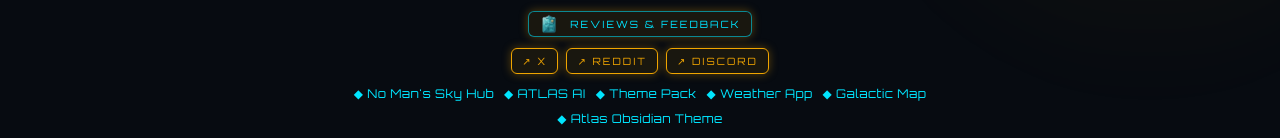
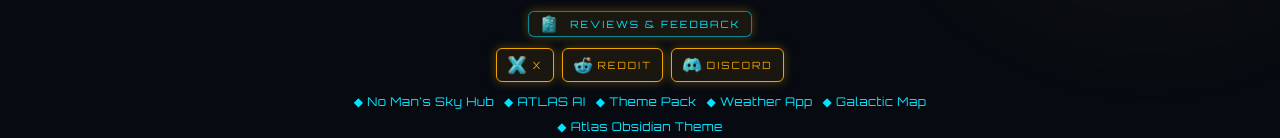
Before and after one commit to elegra1965-source/nms-alphabet-translator, a plain HTML site: page index.html in a window 1280 px wide. Shown: the part 929-1067 px from the top of the page. Drawn offline with nearby package versions, Linux system fonts and the light colour scheme.

Commit message:
Footer share buttons: crystal X/Reddit/Discord icons (quiet)
Co-Authored-By: Claude Sonnet 5.5 <noreply@anthropic.com>
Claude-Session: https://claude.ai/code/session_01SiscSViKgRYgqTG1MajWhf

```diff
--- a/index.html
+++ b/index.html
@@ -326,9 +326,9 @@
     <div style="font-size:10.5px;color:var(--text-dim);margin-top:8px;line-height:1.5">A free, fan-made project inspired by the aesthetic of No Man's Sky. Not affiliated with, sponsored by, or endorsed by Hello Games.<br>NMS Alphabet font by seontonppa (built with FontStruct), used with permission.</div>
     <div style="margin-top:14px"><button type="button" class="install-btn nms-fb-btn" id="fbOpenBtn" data-nms-feedback aria-haspopup="dialog"><img class="nms-fb-ico" src="/nms-feedback/fb-ico-review.webp?v=20261112" srcset="/nms-feedback/fb-ico-review@2x.webp?v=20261112 2x" alt="Review" width="20" height="20"><span data-fbt="REVIEWS &amp; FEEDBACK">REVIEWS &amp; FEEDBACK</span></button></div>
     <div class="share-row" translate="no" style="display:flex;flex-wrap:wrap;justify-content:center;gap:8px;margin-top:10px">
-      <a class="install-btn" style="text-decoration:none" id="shareX" target="_blank" rel="noopener" href="https://x.com/intent/tweet?text=NMS%20Alphabet%20Translator&amp;url=https%3A%2F%2Ftranslator.nomansskyhub.app%2F">&#8599; X</a>
-      <a class="install-btn" style="text-decoration:none" id="shareReddit" target="_blank" rel="noopener" href="https://www.reddit.com/submit?url=https%3A%2F%2Ftranslator.nomansskyhub.app%2F&amp;title=NMS%20Alphabet%20Translator">&#8599; Reddit</a>
-      <a class="install-btn" style="text-decoration:none" id="shareDiscord" target="_blank" rel="noopener" href="https://discord.com/app" title="Copies the link, then opens Discord so you can paste it in any server or DM"><span id="shareDiscordLbl">&#8599; Discord</span></a>
+      <a class="install-btn" style="text-decoration:none" id="shareX" target="_blank" rel="noopener" href="https://x.com/intent/tweet?text=NMS%20Alphabet%20Translator&amp;url=https%3A%2F%2Ftranslator.nomansskyhub.app%2F"><img class="ci" src="/nms-ci/ci-x.webp?v=20261120" alt="X" width="20" height="20"> X</a>
+      <a class="install-btn" style="text-decoration:none" id="shareReddit" target="_blank" rel="noopener" href="https://www.reddit.com/submit?url=https%3A%2F%2Ftranslator.nomansskyhub.app%2F&amp;title=NMS%20Alphabet%20Translator"><img class="ci" src="/nms-ci/ci-reddit.webp?v=20261120" alt="Reddit" width="20" height="20"> Reddit</a>
+      <a class="install-btn" style="text-decoration:none" id="shareDiscord" target="_blank" rel="noopener" href="https://discord.com/app" title="Copies the link, then opens Discord so you can paste it in any server or DM"><img class="ci" src="/nms-ci/ci-discord.webp?v=20261120" alt="Discord" width="20" height="20"> <span id="shareDiscordLbl">Discord</span></a>
     </div>
     <div style="display:flex;flex-wrap:wrap;justify-content:center;gap:10px;margin-top:12px">
       <a href="https://nomansskyhub.app" target="_blank" rel="noopener" style="color:var(--cyan);text-decoration:none;font-size:10.5px;letter-spacing:.5px">&#9670; No Man's Sky Hub</a>
```
Also changed, not shown: nms-ci/ci-discord.webp (added), nms-ci/ci-reddit.webp (added), nms-ci/ci-x.webp (added).
